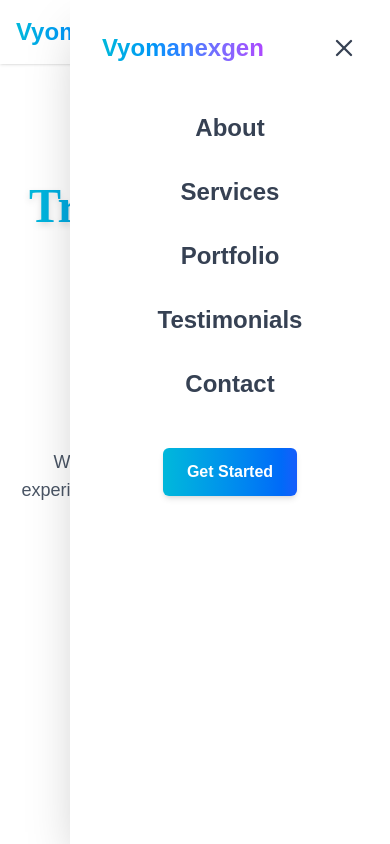
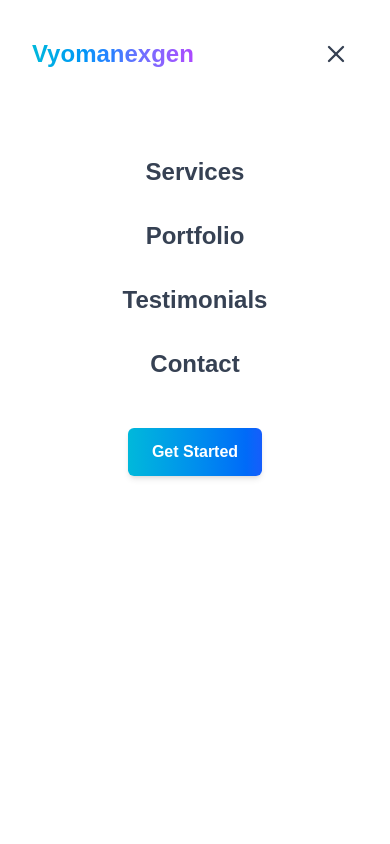
Before and after one commit to Vyomanexgen/company-website-, a Next.js app: page / in a window 390 px wide. Both pictures are taken after a click on the button 345 px from the left and 32 px from the top of the page. Shown: the top 844 px of the page. Built offline with nearby package versions, Linux system fonts and the light colour scheme.

Commit message:
fix erros

```diff
--- a/src/app/components/Navbar.js
+++ b/src/app/components/Navbar.js
@@ -94,10 +94,14 @@ import React, { useState } from "react";
 import { Menu, X } from "lucide-react";
 import { motion, AnimatePresence } from "framer-motion";
 
+// MODIFICATION 1:
+// Added `min-w-0` to allow the flex item to shrink
+// Added `truncate` to add "..." if the text is too long for the container
 const Logo = ({ className = "", theme = "light", logoStyles }) => (
     <div
-        className={`text-2xl md:text-3xl font-extrabold cursor-pointer ${logoStyles[theme]} ${className}`}
+        className={`text-2xl md:text-3xl font-extrabold cursor-pointer ${logoStyles[theme]} ${className} min-w-0 truncate`}
     >
+        {/* MODIFICATION 6: Updated Logo text */}
         Vyomanexgen
     </div>
 );
@@ -153,7 +157,9 @@ export default function Navbar({ theme = "light" }) {
 
     return (
         <nav
-            className={`fixed top-0 left-0 right-0 z-50 px-4 sm:px-6 py-4 flex items-center justify-between transition-all duration-300 ${navStyles[theme]}`}
+            // MODIFICATION 2: Added `w-full`
+            // MODIFICATION 7: Increased vertical padding from py-4 to py-5 for more height
+            className={`fixed top-0 left-0 right-0 z-50 w-full px-4 sm:px-6 py-5 flex items-center justify-between transition-all duration-300 ${navStyles[theme]}`}
         >
             {/* Left side: Logo */}
             <Logo theme={theme} logoStyles={logoStyles} />
@@ -180,9 +186,11 @@ export default function Navbar({ theme = "light" }) {
             <div className="md:hidden flex items-center mr-4">
                 <button
                     onClick={() => setMenuOpen(!menuOpen)}
-                    className={`${mobileIconColor[theme]} focus:outline-none`}
+                    // MODIFICATION 4: Added p-2 and rounded-md for a larger tap target
+                    className={`${mobileIconColor[theme]} focus:outline-none p-2 rounded-md`}
                 >
-                    {menuOpen ? <X size={26} /> : <Menu size={26} />}
+                    {/* MODIFICATION 5: Increased icon size slightly */}
+                    {menuOpen ? <X size={28} /> : <Menu size={28} />}
                 </button>
             </div>
 
@@ -194,14 +202,16 @@ export default function Navbar({ theme = "light" }) {
                         initial="hidden"
                         animate="visible"
                         exit="exit"
-                        className={`fixed top-0 right-0 w-full max-w-xs h-screen flex flex-col items-center justify-start gap-12 p-8 md:hidden ${mobileMenuStyles[theme]}`}
+                        // MODIFICATION 3: Removed `max-w-xs`
+                        className={`fixed top-0 right-0 w-full h-screen flex flex-col items-center justify-start gap-12 p-8 md:hidden ${mobileMenuStyles[theme]}`}
                     >
                         {/* Header in menu */}
                         <div className="w-full flex justify-between items-center">
                             <Logo theme={theme} logoStyles={logoStyles} />
                             <button
+                                // Also added padding here for consistency
                                 onClick={() => setMenuOpen(false)}
-                                className={mobileCloseIconColor[theme]}
+                                className={`${mobileCloseIconColor[theme]} p-2 rounded-md`}
                             >
                                 <X size={28} />
                             </button>
@@ -214,9 +224,9 @@ export default function Navbar({ theme = "light" }) {
                             animate="visible"
                         >
                             <motion.li variants={itemVariants}>
-                                <a href="#about" onClick={() => setMenuOpen(false)} className={mobileLinkStyles[theme]}>
+                                {/* <a href="#about" onClick={() => setMenuOpen(false)} className={mobileLinkStyles[theme]}>
                                     About
-                                </a>
+                                </a> */}
                             </motion.li>
                             <motion.li variants={itemVariants}>
                                 <a href="#services" onClick={() => setMenuOpen(false)} className={mobileLinkStyles[theme]}>
```
